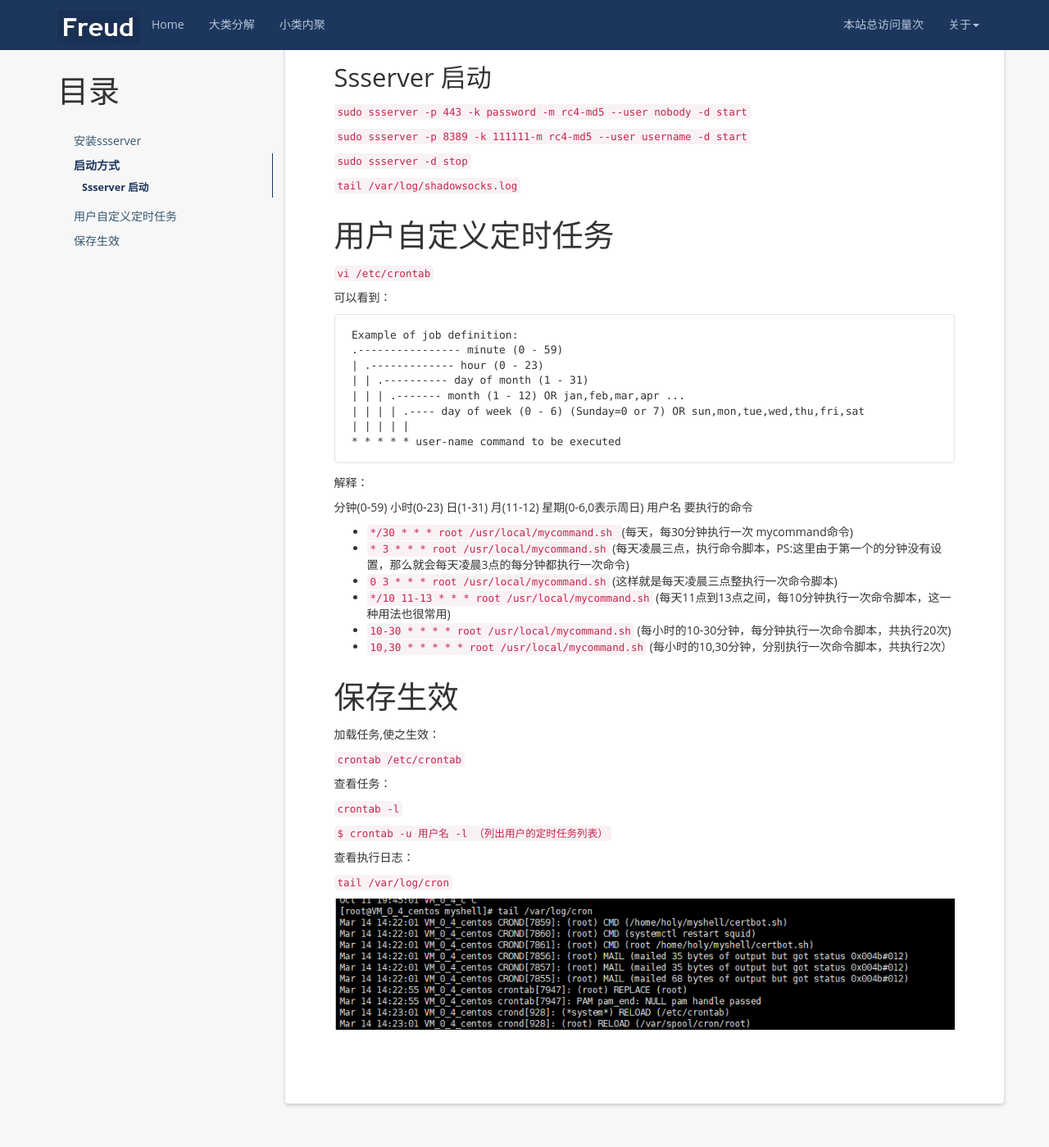
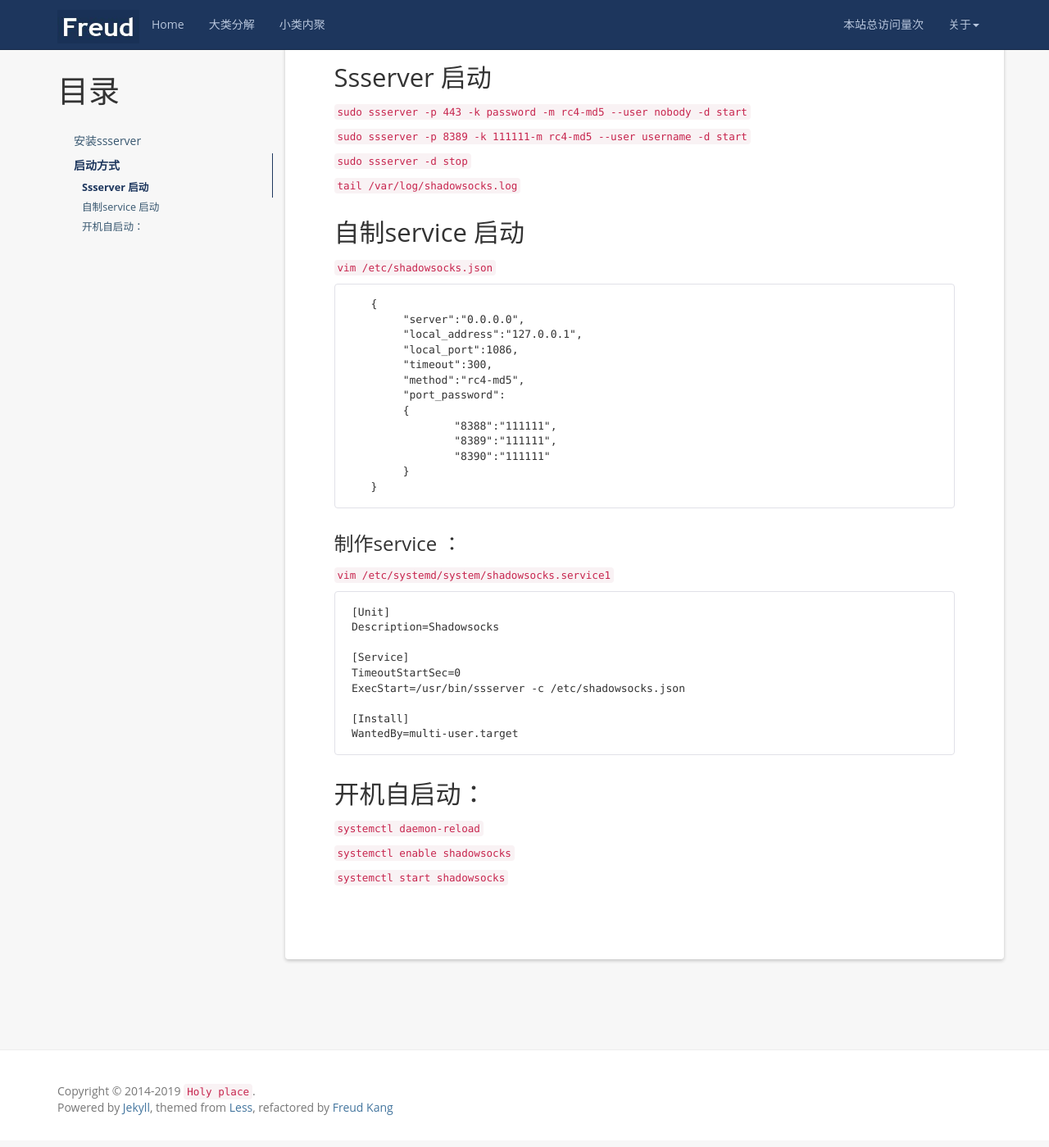
Before and after one commit to TorGor/TorGor.github.io, a Jekyll site: the page built from _posts/2019-01-24-centos-shadowsock.md, in a window 1280 px wide and 1400 px high, scrolled down 576 px. Shown: the whole window at 82% size. Built offline with Jekyll 4.4.1, drawn with Linux system fonts in a browser that asks for light colours; nearby versions of some CDN libraries; a script that is not in the unit is left out; comment, search, counter and statistics services are not loaded.

````diff
--- a/_posts/2019-01-24-centos-shadowsock.md
+++ b/_posts/2019-01-24-centos-shadowsock.md
@@ -33,55 +33,44 @@
 
 
 
+## 自制service 启动
+`vim /etc/shadowsocks.json`
+```
+   {
+   	"server":"0.0.0.0",
+   	"local_address":"127.0.0.1",
+   	"local_port":1086,
+   	"timeout":300,
+   	"method":"rc4-md5",
+   	"port_password":
+   	{
+   		"8388":"111111",
+   		"8389":"111111",
+   		"8390":"111111"
+   	}
+   }
+```
+### 制作service ：
+
+`vim /etc/systemd/system/shadowsocks.service1`
+
+```
+[Unit]
+Description=Shadowsocks
+
+[Service]
+TimeoutStartSec=0
+ExecStart=/usr/bin/ssserver -c /etc/shadowsocks.json
+
+[Install]
+WantedBy=multi-user.target
+```
 
 
+## 开机自启动：
 
+`systemctl daemon-reload`
 
+`systemctl enable shadowsocks`
 
-
-用户自定义定时任务	{#my-shell}
-===
-
-`vi /etc/crontab `
-
-可以看到：
-
-    Example of job definition:
-    .---------------- minute (0 - 59)
-    | .------------- hour (0 - 23)
-    | | .---------- day of month (1 - 31)
-    | | | .------- month (1 - 12) OR jan,feb,mar,apr ...
-    | | | | .---- day of week (0 - 6) (Sunday=0 or 7) OR sun,mon,tue,wed,thu,fri,sat
-    | | | | |
-    * * * * * user-name command to be executed
-
-
-解释：
-
-   分钟(0-59) 小时(0-23) 日(1-31) 月(11-12) 星期(0-6,0表示周日) 用户名 要执行的命令
-+ `*/30 * * * root /usr/local/mycommand.sh `(每天，每30分钟执行一次 mycommand命令)
-+ `* 3 * * * root /usr/local/mycommand.sh` (每天凌晨三点，执行命令脚本，PS:这里由于第一个的分钟没有设置，那么就会每天凌晨3点的每分钟都执行一次命令)
-+ `0 3 * * * root /usr/local/mycommand.sh` (这样就是每天凌晨三点整执行一次命令脚本)
-+ `*/10 11-13 * * * root /usr/local/mycommand.sh` (每天11点到13点之间，每10分钟执行一次命令脚本，这一种用法也很常用)
-+ `10-30 * * * * root /usr/local/mycommand.sh` (每小时的10-30分钟，每分钟执行一次命令脚本，共执行20次)
-+ `10,30 * * * * * root /usr/local/mycommand.sh` (每小时的10,30分钟，分别执行一次命令脚本，共执行2次）
-
-
-保存生效	{#save}
-===
-
-加载任务,使之生效：
-
-`crontab /etc/crontab`
-
-查看任务：
-
-`crontab -l `
-
-`$ crontab -u 用户名 -l （列出用户的定时任务列表）`
-
-查看执行日志：
-
-`tail  /var/log/cron`
-
-![/styles/images/centos/crontab/log-cron.png]({{ '/styles/images/centos/crontab/log-cron.png' | prepend: site.baseurl  }})
+`systemctl start shadowsocks`
````
